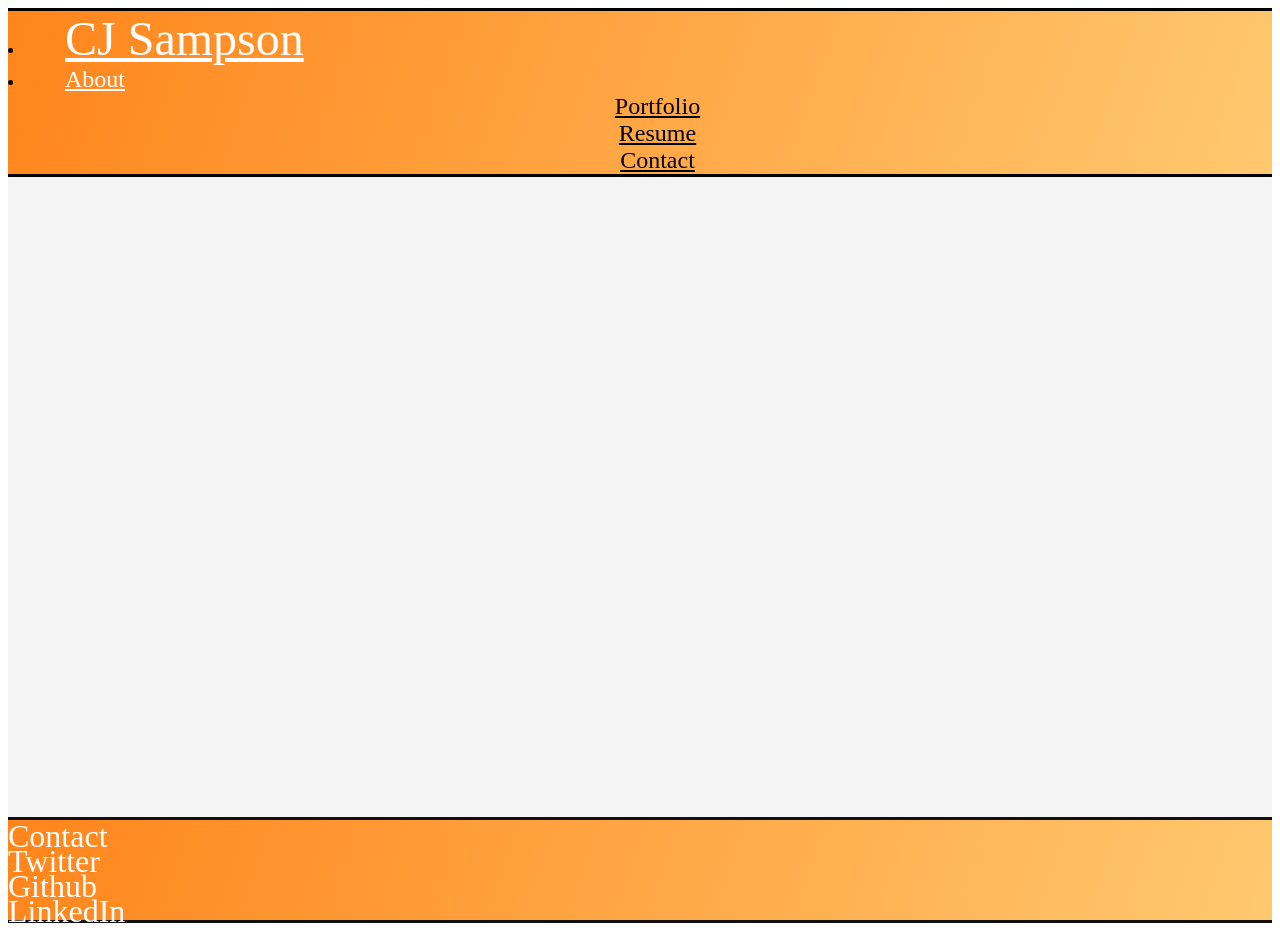
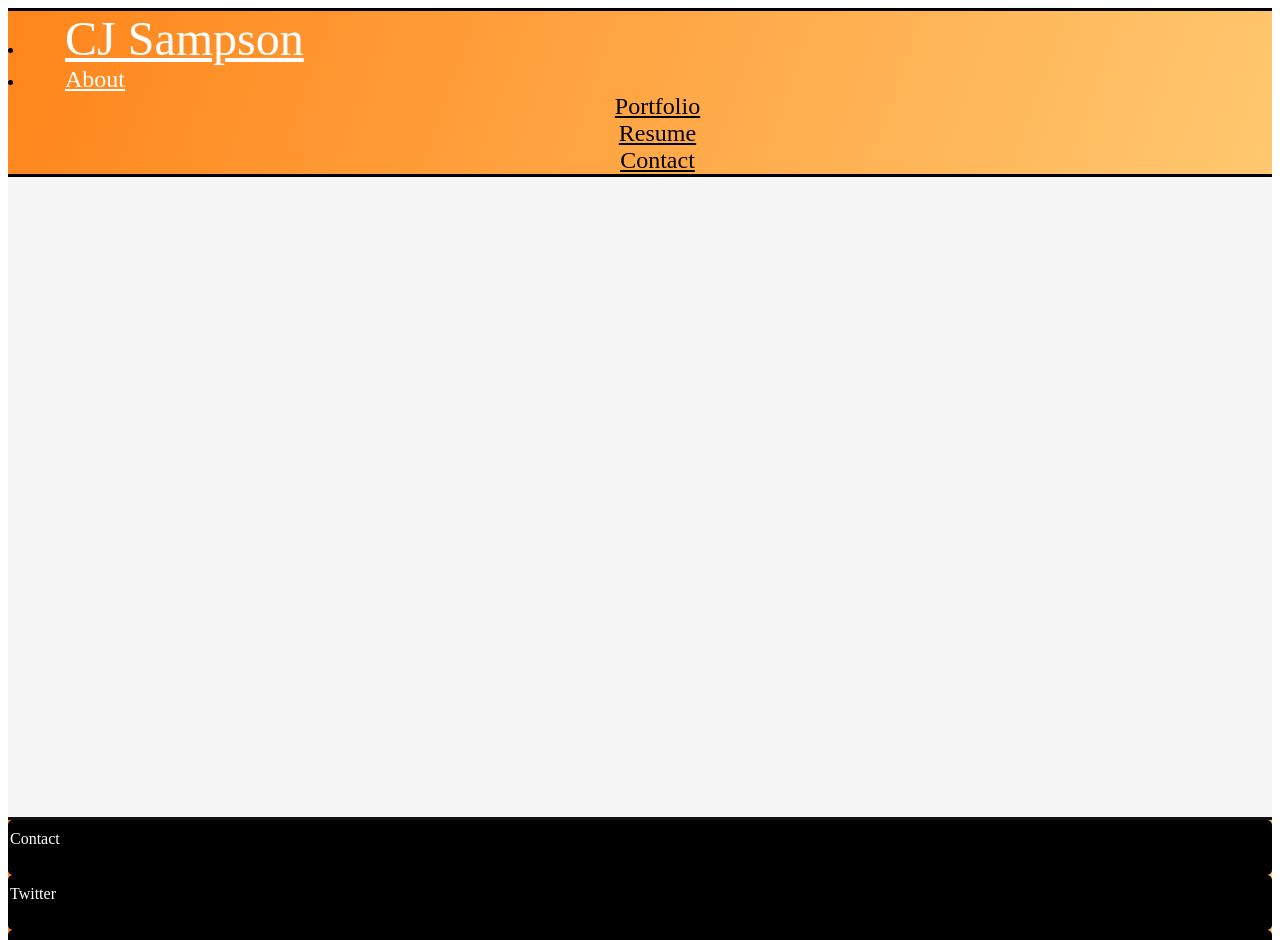
Before and after one commit to cjsampson/portfolio, a React app: page /about in a window 1280 px wide. Shown: the top 940 px of the page. Built offline with nearby package versions, Linux system fonts and the light colour scheme; the HTML template or start-up script is replaced by a standard one.

Commit message:
footer styling update

```diff
--- a/resources/assets/js/src/components/Footer.jsx
+++ b/resources/assets/js/src/components/Footer.jsx
@@ -9,39 +9,39 @@ class Footer extends Component {
                 <div className="hero-body">
                     <div className="container">
                         <div className="columns">
-                            <div className="column">
 
+                            <div className="column columnSelect">
                                 <div className="icon-container is-flex">
                                     <a className="footer-social is-flex contact" href="/contact">
                                         <span className="social-footer-span">Contact</span>
-                                        <i className="fa fa-envelope" aria-hidden="true"></i>
+                                        <i className="fa fa-envelope fa-lg" aria-hidden="true"></i>
                                     </a>
                                 </div>
                             </div>
 
-                            <div className="column">
+                            <div className="column columnSelect">
                                 <div className="icon-container is-flex">
                                     <a className="footer-social is-flex twitter" href="https://twitter.com/CJSampsonite">
                                         <span className="social-footer-span">Twitter</span>
-                                        <i className="fa fa-twitter-square" aria-hidden="true"></i>
+                                        <i className="fa fa-twitter-square fa-lg" aria-hidden="true"></i>
                                     </a>
                                 </div>
                             </div>
 
-                            <div className="column">
+                            <div className="column columnSelect">
                                 <div className="icon-container is-flex">
                                     <a className="footer-social is-flex github" href="https://github.com/cjsampson">
                                         <span className="social-footer-span">Github</span>
-                                        <i className="fa fa-github-square" aria-hidden="true"></i>
+                                        <i className="fa fa-github-square fa-lg" aria-hidden="true"></i>
                                     </a>
                                 </div>
                             </div>
 
-                            <div className="column">
+                            <div className="column columnSelect">
                                 <div className="icon-container is-flex">
                                     <a className="footer-social is-flex linkedin" href="https://www.linkedin.com/in/christopher-sampson-3891b7b7">
                                         <span className="social-footer-span">LinkedIn</span>
-                                        <i className="fa fa-linkedin-square fa-2x" aria-hidden="true"></i>
+                                        <i className="fa fa-linkedin-square fa-lg" aria-hidden="true"></i>
                                     </a>
                                 </div>
                             </div>
--- a/resources/assets/sass/footer.sass
+++ b/resources/assets/sass/footer.sass
@@ -18,21 +18,32 @@ a.footer-social
     border-bottom: none
 
 .icon-container
-    height: 25px
+    height: 35px
     justify-content: center
     align-items: center
-    align-content: center
+    background-color: black
+    padding-top: 10px
+    padding-bottom: 10px
+    border-radius: 5px
 
 .social-footer-span
-    min-width: 110px
+    min-width: 50px
     flex-basis: 150px
     margin-right: 10px
+    color: white
+    padding: 2px
     line-height: 1
-    font-size: 2em
-    color: white
 
 .fa
     flex-basis: 30px
+    color: white
     line-height: 1
-    font-size: 2em
-    color: white
+
+.footer-social.is-flex
+    justify-content: center
+
+.column.columnSelect
+    transition: all 0.3s ease
+
+.column.columnSelect:hover
+    transform: translateY(3px)
```
Also changed, not shown: public/js/app.js, 1 other file (tests, documents, lock files or other folders).
